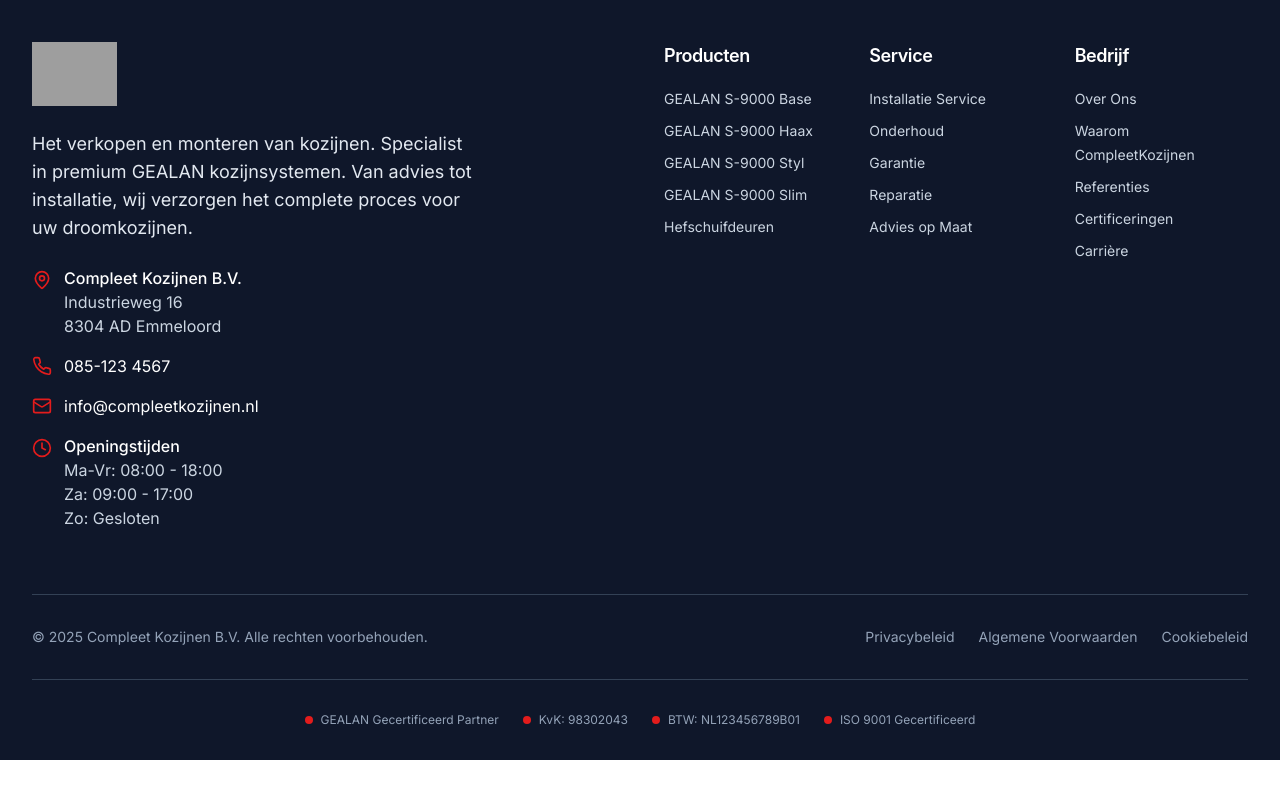
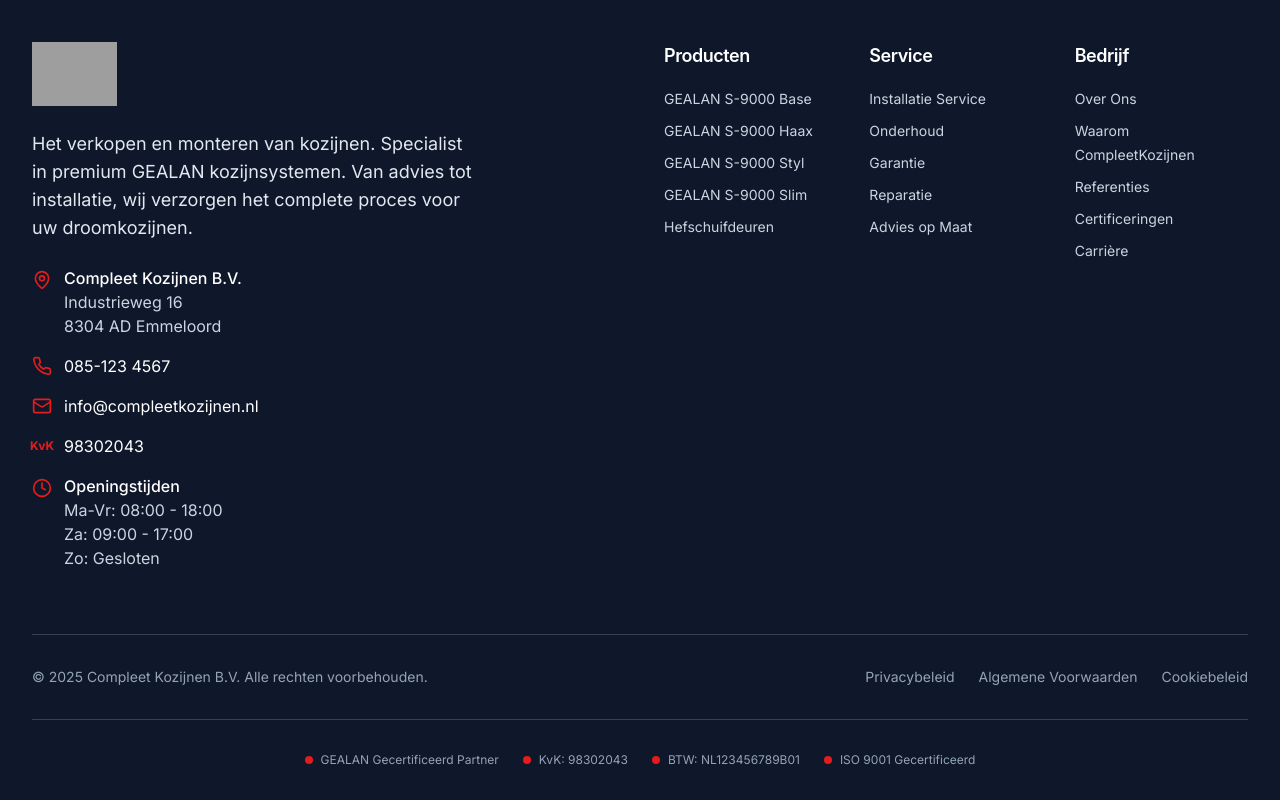
Before and after one commit to compleetvloeren/compleetkozijnen-premium-presentatie, a React (Vite) app: page / in a window 1280 px wide. Shown: the part 2958-3758 px from the top of the page. Before the commit the page ends 3718 px from the top, so only its background shows below. Built offline with nearby package versions, Linux system fonts and the light colour scheme; grey boxes are pictures that could not be loaded; the HTML template or start-up script is replaced by a standard one; a web font is replaced by a local one.

Commit message:
Voeg KvK nummer toe aan footer

```diff
--- a/src/components/Footer.tsx
+++ b/src/components/Footer.tsx
@@ -85,6 +85,13 @@ const Footer = () => {
                   >
                     info@compleetkozijnen.nl
                   </a>
+                </div>
+
+                <div className="flex items-center space-x-3">
+                  <div className="h-5 w-5 text-primary flex items-center justify-center">
+                    <span className="text-xs font-bold">KvK</span>
+                  </div>
+                  <span className="text-white">98302043</span>
                 </div>
 
                 <div className="flex items-start space-x-3">
```
